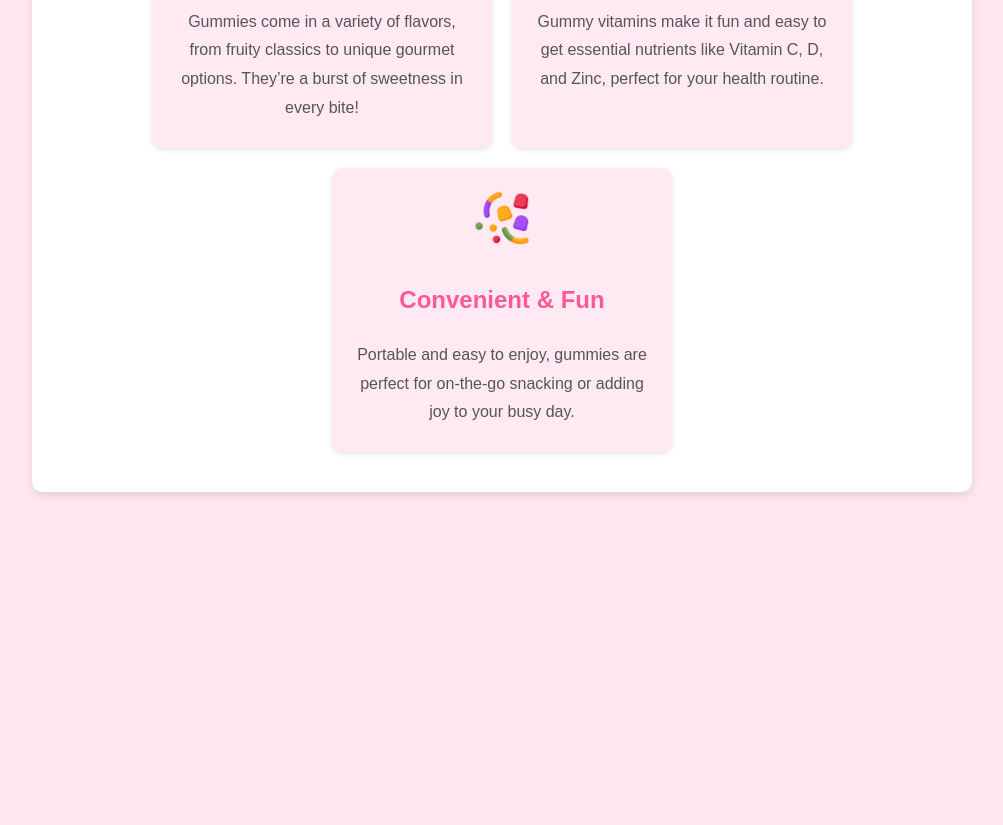
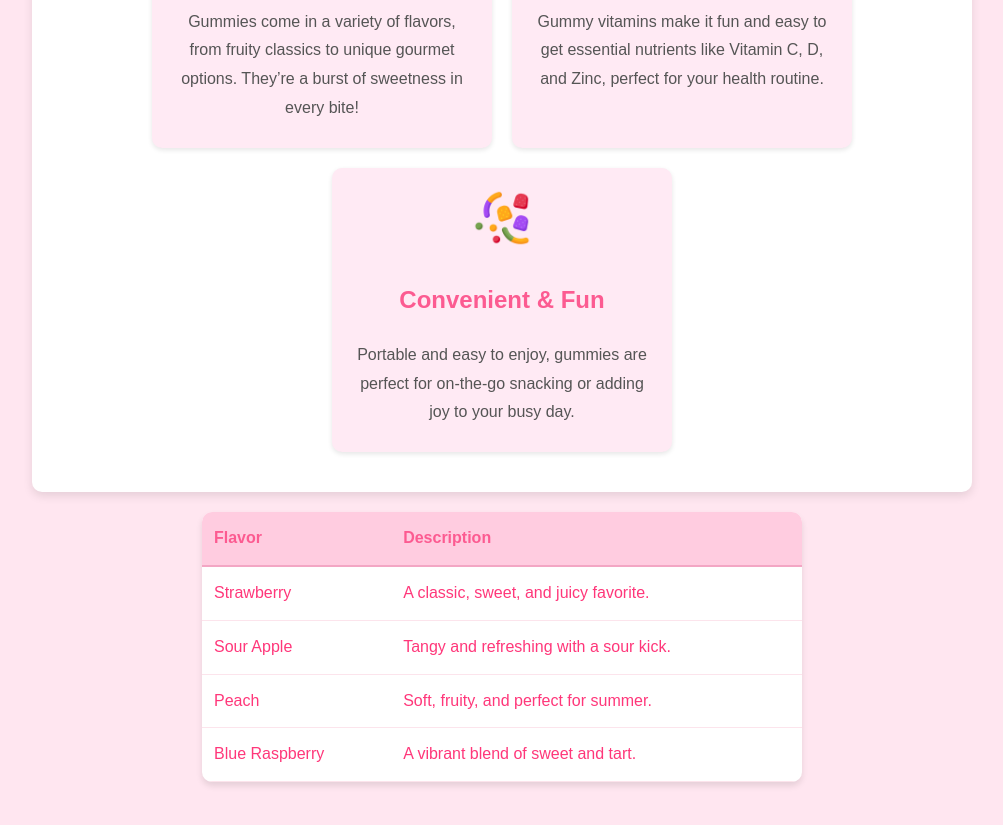
Before and after one commit to dhuratacanhasi/gummiversee, a plain HTML site: page gummy-benefits.html in a window 1280 px wide. Shown: the part 420-1245 px from the top of the page, without its empty margins (138-1141 px from the left). Before the commit the page ends 957 px from the top, so only its background shows below. Drawn offline with Linux system fonts and the light colour scheme.

Commit message:
ndryshime pothuajse finale

```diff
--- a/assets/css/gbenefits.css
+++ b/assets/css/gbenefits.css
@@ -100,7 +100,52 @@ body {
     color: #555;
     font-size: 1em;
 }
+.gummy-flavors-table {
+    width: 100%;
+    max-width: 600px;
+    margin: 20px auto;
+    text-align: center;
+    font-family: "Poppins", sans-serif;
+    color:#ff377a;
+  }
 
+  .gummy-flavors-table table {
+    width: 100%;
+    border-collapse: collapse;
+    background-color: #fff;
+    border-radius: 10px;
+    overflow: hidden;
+    box-shadow: 0px 4px 6px rgba(0, 0, 0, 0.1);
+  }
+
+  .gummy-flavors-table thead th {
+    background-color: #ffcce0;
+    color: #fc5b91;
+    padding: 12px;
+    text-align: left;
+    font-weight: bold;
+    border-bottom: 2px solid #f3a6c4;
+  }
+
+  /* Table Body Rows */
+  .gummy-flavors-table tbody tr {
+    border-bottom: 1px solid #fce4ec;
+  }
+
+  .gummy-flavors-table tbody td {
+    padding: 12px;
+    text-align: left;
+  }
+
+  /* Hover Effect for Rows */
+  .gummy-flavors-table tbody tr:hover {
+    background-color: #ffeaf3;
+  }
+
+  /* Remove Border for Last Row */
+  .gummy-flavors-table tbody tr:last-child td {
+    border-bottom: none;
+  }
 /* Responsive Design */
 @media (max-width: 768px) {
     .dhc-benefit-list {
--- a/assets/css/style.css
+++ b/assets/css/style.css
@@ -163,6 +163,7 @@ footer {
     background-color: #d26d9e;
     transform: translateY(-5px);
 }
+
  /* Responsive Design */
  @media (max-width: 768px) {
     .navbar-brand {
--- a/gummy-benefits.html
+++ b/gummy-benefits.html
@@ -36,5 +36,33 @@
             </div>
         </div>
     </section>
+    <div class="gummy-flavors-table">
+        <table>
+          <thead>
+            <tr>
+              <th>Flavor</th>
+              <th>Description</th>
+            </tr>
+          </thead>
+          <tbody>
+            <tr>
+              <td>Strawberry</td>
+              <td>A classic, sweet, and juicy favorite.</td>
+            </tr>
+            <tr>
+              <td>Sour Apple</td>
+              <td>Tangy and refreshing with a sour kick.</td>
+            </tr>
+            <tr>
+              <td>Peach</td>
+              <td>Soft, fruity, and perfect for summer.</td>
+            </tr>
+            <tr>
+              <td>Blue Raspberry</td>
+              <td>A vibrant blend of sweet and tart.</td>
+            </tr>
+          </tbody>
+        </table>
+      </div>
 </body>
 </html>
```
Also changed, not shown: Most-sold-gummies.html (deleted).
